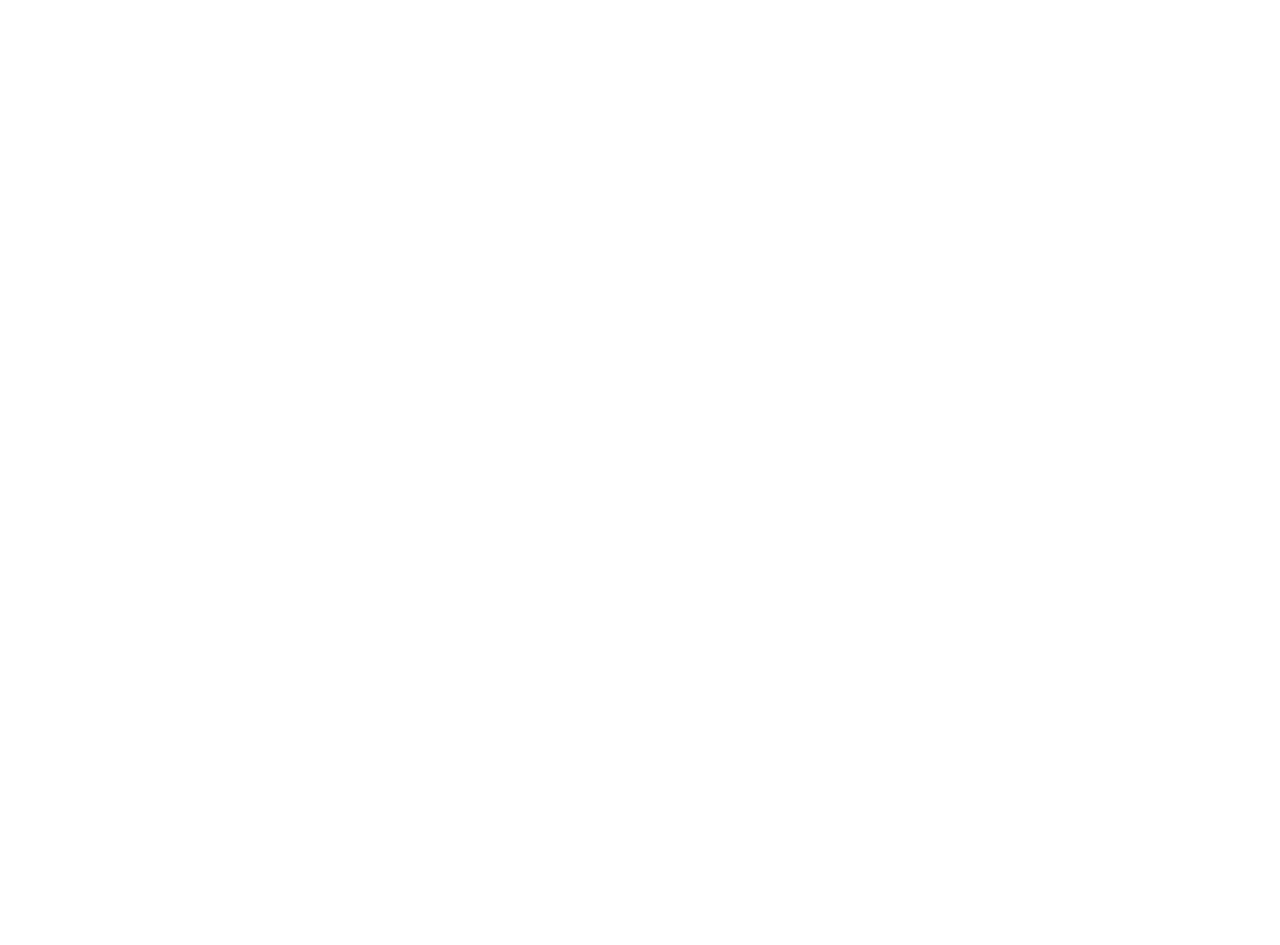
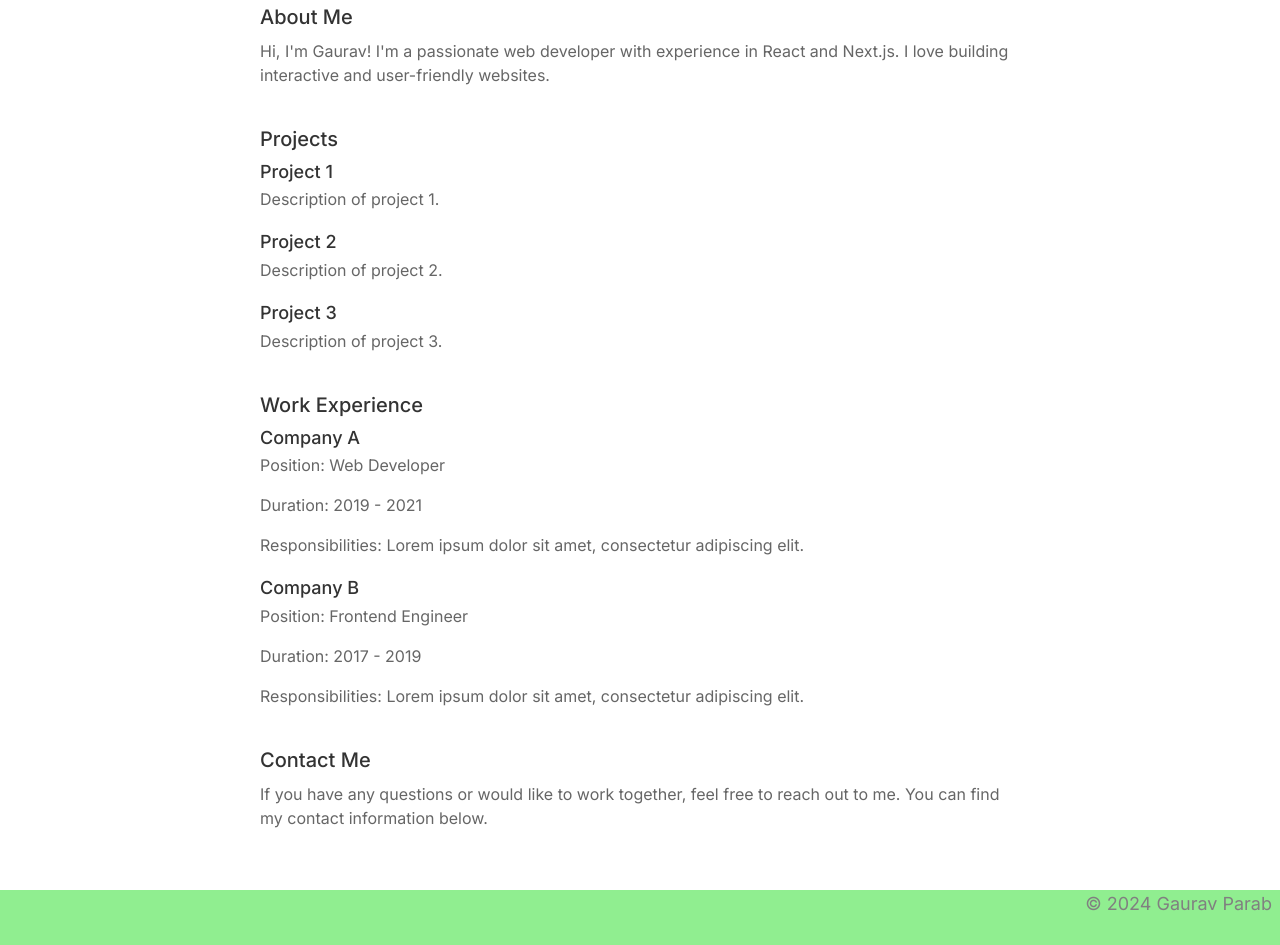
Before and after one commit to graviscool/gauravkparab.com, a Next.js app: page / in a window 1280 px wide. Shown: the part 120-1065 px from the top of the page. Before the commit the page ends 800 px from the top, so only its background shows below. Built offline with nearby package versions, Linux system fonts and the light colour scheme.

Commit message:
work: some more stuff! plus a template for the main page

```diff
--- a/app/linkedin/page.tsx
+++ b/app/linkedin/page.tsx
@@ -1,4 +1,3 @@
-"use client";
 import { redirect } from "next/navigation";
 
 export default function Linkedin() {
--- a/app/page.tsx
+++ b/app/page.tsx
@@ -1,12 +1,16 @@
 "use client";
 import NavigationBar from "@/components/NavigationBar";
+import Main from "@/components/Main";
 import "@/styles/global-bootstrap.css";
 import styles from "@/styles/Home.module.css";
+import Footer from "@/components/Footer";
 
 export default function Home() {
   return (
     <>
       <NavigationBar />
+      <Main />
+      <Footer />
     </>
   );
 }
--- /dev/null
+++ b/components/Footer.tsx
@@ -0,0 +1,10 @@
+import Card from "react-bootstrap/Card";
+import styles from "@/styles/Footer.module.css";
+
+export default function Footer() {
+  return (
+    <footer className={styles.footer}>
+      <p className={`me-2 ${styles.footerCopyright}`}>&copy; 2024 Gaurav Parab</p>
+    </footer>
+  );
+}
--- /dev/null
+++ b/components/Main.tsx
@@ -0,0 +1,123 @@
+import React from "react";
+
+const Main = () => {
+  return (
+    <div className="main-container">
+      <header>
+        <h1>Welcome to My Portfolio</h1>
+      </header>
+      <main>
+        <section>
+          <h2>About Me</h2>
+          <p>
+            Hi, I'm Gaurav! I'm a passionate web developer with experience in
+            React and Next.js. I love building interactive and user-friendly
+            websites.
+          </p>
+        </section>
+        <section>
+          <h2>Projects</h2>
+          <ul>
+            <li>
+              <h3>Project 1</h3>
+              <p>Description of project 1.</p>
+            </li>
+            <li>
+              <h3>Project 2</h3>
+              <p>Description of project 2.</p>
+            </li>
+            <li>
+              <h3>Project 3</h3>
+              <p>Description of project 3.</p>
+            </li>
+          </ul>
+        </section>
+        <section>
+          <h2>Work Experience</h2>
+          <ul>
+            <li>
+              <h3>Company A</h3>
+              <p>Position: Web Developer</p>
+              <p>Duration: 2019 - 2021</p>
+              <p>
+                Responsibilities: Lorem ipsum dolor sit amet, consectetur
+                adipiscing elit.
+              </p>
+            </li>
+            <li>
+              <h3>Company B</h3>
+              <p>Position: Frontend Engineer</p>
+              <p>Duration: 2017 - 2019</p>
+              <p>
+                Responsibilities: Lorem ipsum dolor sit amet, consectetur
+                adipiscing elit.
+              </p>
+            </li>
+          </ul>
+        </section>
+        <section>
+          <h2>Contact Me</h2>
+          <p>
+            If you have any questions or would like to work together, feel free
+            to reach out to me. You can find my contact information below.
+          </p>
+        </section>
+      </main>
+      <style jsx>{`
+        .main-container {
+          max-width: 800px;
+          margin: 0 auto;
+          padding: 20px;
+        }
+
+        header {
+          text-align: center;
+          margin-bottom: 20px;
+        }
+
+        h1 {
+          font-size: 24px;
+          color: #333;
+        }
+
+        section {
+          margin-bottom: 40px;
+        }
+
+        h2 {
+          font-size: 20px;
+          color: #333;
+          margin-bottom: 10px;
+        }
+
+        p {
+          color: #666;
+          line-height: 1.5;
+        }
+
+        ul {
+          list-style: none;
+          padding: 0;
+        }
+
+        li {
+          margin-bottom: 20px;
+        }
+
+        h3 {
+          font-size: 18px;
+          color: #333;
+          margin-bottom: 5px;
+        }
+
+        footer {
+          text-align: center;
+          margin-top: 40px;
+          color: #666;
+        }
+      `}</style>
+    </div>
+  );
+};
+
+export default Main;
--- a/components/NavigationBar.tsx
+++ b/components/NavigationBar.tsx
@@ -5,7 +5,7 @@
 
 export default function NavigationBar() {
   return (
-    <Container>
+    // <Container>
     <Navbar bg="dark" data-bs-theme="dark">
       <Container>
         <Navbar.Brand href="/">Gaurav Parab</Navbar.Brand>
@@ -48,6 +48,6 @@
         </Form>
       </Container>
     </Navbar>
-    </Container>
+    // </Container>
   );
 }
--- /dev/null
+++ b/styles/Footer.module.css
@@ -0,0 +1,10 @@
+.footer {
+  background-color: lightgreen;
+  color: grey;
+  height: 55px;
+}
+
+.footerCopyright {
+  text-align: right;
+  font-size: large;
+}
```
Also changed, not shown: app/linkedin/layout.tsx (deleted, +0 -16 lines). Lines whose indentation alone changed are shown as unchanged.
